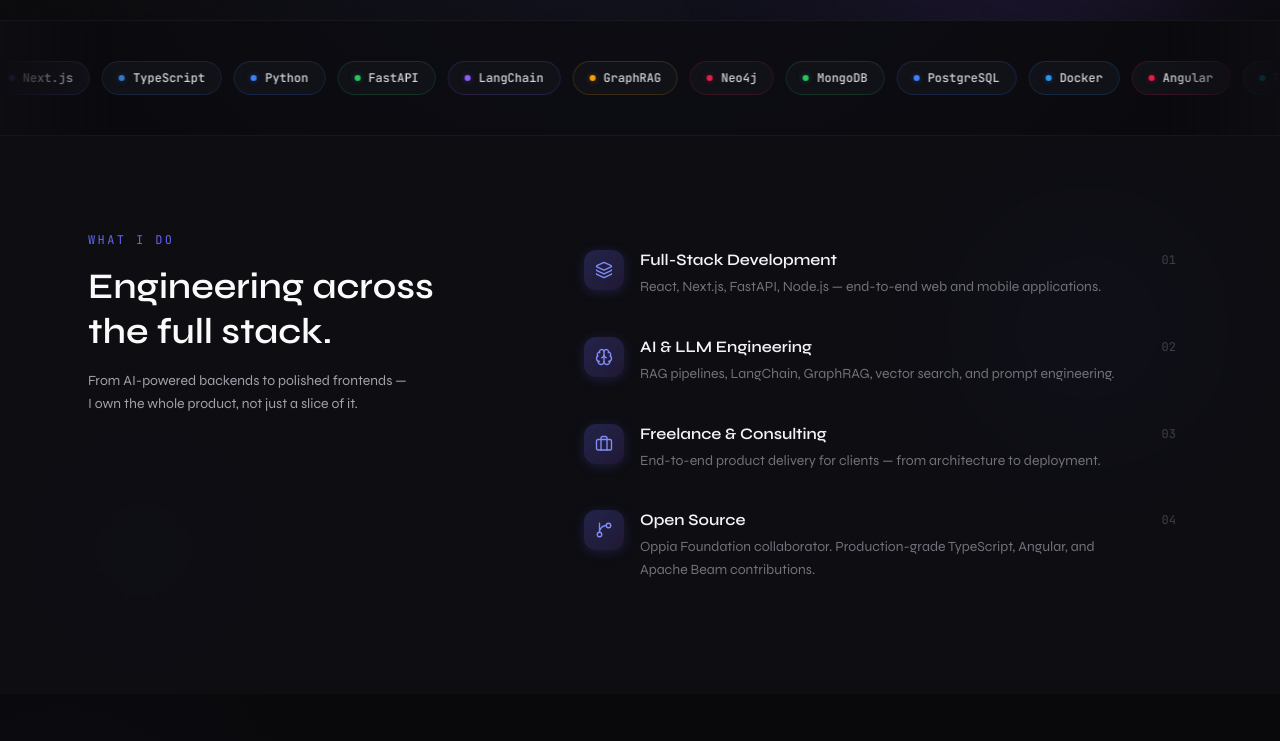
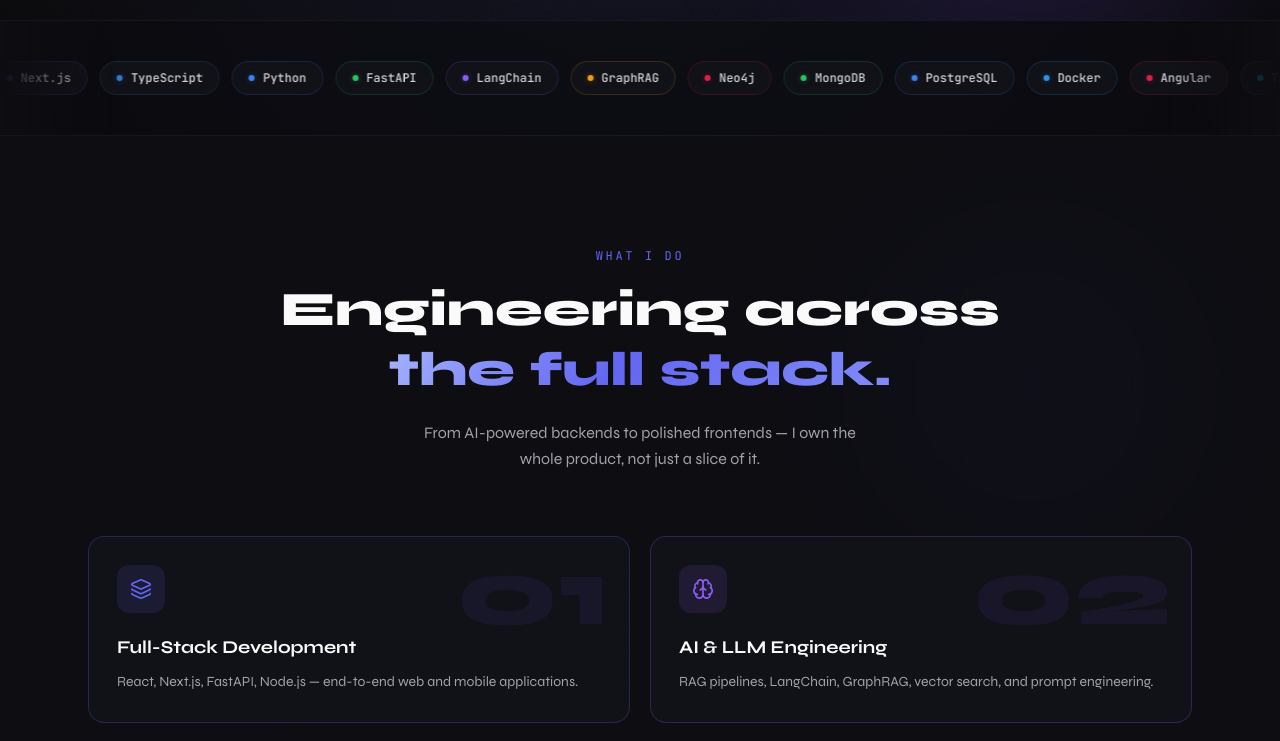
Before and after one commit to arnav25102004/arnav-portfolio, a Next.js app: page / in a window 1280 px wide. Shown: the part 780-1521 px from the top of the page. Built offline with nearby package versions, Linux system fonts and the light colour scheme.

Commit message:
redesign: glassmorphism WhatIDo cards and CTAStrip visual upgrade

```diff
--- a/components/CTAStrip.tsx
+++ b/components/CTAStrip.tsx
@@ -1,7 +1,8 @@
 "use client";
 
 import Link from "next/link";
-import { ArrowRight, Mail } from "lucide-react";
+import { ArrowRight, Mail, Zap } from "lucide-react";
+import { motion } from "framer-motion";
 import { useTheme } from "./ThemeProvider";
 import ScrollReveal from "./ScrollReveal";
 import { personalInfo } from "@/lib/data";
@@ -12,116 +13,114 @@ export default function CTAStrip() {
   const isLight = theme === "light";
 
   return (
-    <section className={`relative py-32 overflow-hidden ${isLight ? "bg-ink-50" : ""}`}>
-      {/* Rich gradient background — dark only */}
+    <section className={`relative py-36 overflow-hidden ${isLight ? "bg-ink-50" : ""}`}>
+      {/* Dark mode: rich layered background */}
       {!isLight && (
         <div className="absolute inset-0 pointer-events-none">
           <div
             className="absolute inset-0"
-            style={{
-              background: "linear-gradient(180deg, #09090b 0%, #0d0d18 40%, #111128 70%, #0d0d12 100%)",
-            }}
+            style={{ background: "linear-gradient(180deg, #09090b 0%, #0d0d18 40%, #111128 70%, #0d0d12 100%)" }}
           />
-          {/* Big center indigo glow */}
+          {/* Big centre glow */}
           <div
-            className="absolute top-1/2 left-1/2 -translate-x-1/2 -translate-y-1/2 w-[600px] h-[300px] rounded-full"
+            className="absolute top-1/2 left-1/2 -translate-x-1/2 -translate-y-1/2 w-[700px] h-[350px] rounded-full"
             style={{
               background: "radial-gradient(ellipse, rgba(99,102,241,0.22) 0%, rgba(139,92,246,0.1) 40%, transparent 70%)",
-              filter: "blur(50px)",
-            }}
-          />
-          {/* Left glow */}
-          <div
-            className="absolute top-0 left-0 w-80 h-80 rounded-full"
-            style={{
-              background: "radial-gradient(circle, rgba(79,70,229,0.15) 0%, transparent 70%)",
               filter: "blur(60px)",
             }}
           />
-          {/* Right glow */}
-          <div
-            className="absolute bottom-0 right-0 w-72 h-72 rounded-full"
-            style={{
-              background: "radial-gradient(circle, rgba(139,92,246,0.12) 0%, transparent 70%)",
-              filter: "blur(55px)",
-            }}
-          />
-          {/* Subtle grid */}
+          {/* Corner glows */}
+          <div className="absolute top-0 left-0 w-96 h-96 rounded-full"
+            style={{ background: "radial-gradient(circle, rgba(79,70,229,0.14) 0%, transparent 70%)", filter: "blur(60px)" }} />
+          <div className="absolute bottom-0 right-0 w-80 h-80 rounded-full"
+            style={{ background: "radial-gradient(circle, rgba(139,92,246,0.12) 0%, transparent 70%)", filter: "blur(55px)" }} />
           <div className="absolute inset-0 bg-grid-faint opacity-20" />
         </div>
       )}
 
       <div className="relative z-10 max-w-3xl mx-auto px-6 text-center">
         <ScrollReveal>
-          <span
-            className="inline-block text-xs font-mono mb-5 px-3 py-1.5 rounded-full tracking-[0.2em] uppercase"
-            style={{ background: "rgba(99,102,241,0.15)", color: "#818cf8", border: "1px solid rgba(99,102,241,0.25)" }}
+          {/* Badge */}
+          <motion.div
+            initial={{ scale: 0.9, opacity: 0 }}
+            whileInView={{ scale: 1, opacity: 1 }}
+            viewport={{ once: true }}
+            transition={{ duration: 0.5 }}
+            className="inline-flex items-center gap-2 mb-8 px-4 py-2 rounded-full"
+            style={{ background: "rgba(99,102,241,0.15)", border: "1px solid rgba(99,102,241,0.28)", color: "#818cf8" }}
           >
-            Open to work
-          </span>
+            <Zap size={13} className="shrink-0" />
+            <span className="text-xs font-mono tracking-[0.18em] uppercase font-medium">Open to work</span>
+          </motion.div>
 
-          <h2 className={`font-display font-black text-4xl sm:text-5xl md:text-[3.5rem] leading-tight mb-5 ${
-            isLight ? "text-ink-900" : "text-ink-50"
-          }`}>
-            Have a project in mind?
+          {/* Heading */}
+          <h2 className={`font-display font-black leading-tight mb-4 ${isLight ? "text-ink-900" : "text-ink-50"}`}
+            style={{ fontSize: "clamp(2.4rem, 6vw, 4rem)" }}>
+            Let&apos;s build something
+            <br />
+            <span className="text-gradient">remarkable together.</span>
           </h2>
 
-          {/* Gradient divider line */}
+          {/* Divider line */}
           {!isLight && (
             <div
-              className="w-24 h-px mx-auto mb-5"
-              style={{ background: "linear-gradient(90deg, transparent, #6366f1, transparent)" }}
+              className="w-28 h-px mx-auto mb-6 mt-2"
+              style={{ background: "linear-gradient(90deg, transparent, #6366f1, #8b5cf6, transparent)" }}
             />
           )}
 
-          <p className={`text-lg mb-10 ${isLight ? "text-ink-500" : "text-ink-400"}`}>
-            I&apos;m available for freelance work, full-time roles, and open-source collabs.
+          <p className={`text-lg leading-relaxed mb-12 max-w-xl mx-auto ${isLight ? "text-ink-500" : "text-ink-400"}`}>
+            I&apos;m available for full-time roles, freelance projects, and open-source collaborations.
+            Response time: usually within 24 hours.
           </p>
 
-          <div className="flex flex-col sm:flex-row items-center justify-center gap-4 mb-12">
+          {/* CTAs */}
+          <div className="flex flex-col sm:flex-row items-center justify-center gap-4 mb-14">
             <Link
               href="/contact"
-              className="group inline-flex items-center gap-2 px-7 py-3.5 bg-accent text-white font-semibold text-sm rounded-xl transition-all duration-200 hover:bg-accent-light hover:-translate-y-0.5 hover:shadow-xl hover:shadow-accent/30"
+              className="btn-shine group inline-flex items-center gap-2 px-8 py-4 bg-accent text-white font-bold text-sm rounded-xl transition-all duration-200 hover:bg-accent-light hover:-translate-y-0.5 hover:shadow-2xl hover:shadow-accent/35"
             >
               Let&apos;s Talk
               <ArrowRight size={16} className="transition-transform group-hover:translate-x-1" />
             </Link>
             <a
               href={`mailto:${personalInfo.email}`}
-              className={`text-sm font-mono transition-colors px-4 py-2 rounded-lg border ${
+              className={`inline-flex items-center gap-2 text-sm font-mono px-5 py-3.5 rounded-xl border transition-all duration-200 hover:-translate-y-0.5 ${
                 isLight
-                  ? "border-ink-200 text-ink-500 hover:border-ink-400 hover:text-ink-800"
-                  : "border-white/10 text-ink-500 hover:border-accent/50 hover:text-ink-200"
+                  ? "border-ink-200 text-ink-500 hover:border-accent hover:text-accent hover:bg-accent/5"
+                  : "border-white/10 text-ink-500 hover:border-accent/50 hover:text-ink-200 hover:bg-accent/8"
               }`}
             >
+              <Mail size={14} />
               {personalInfo.email}
             </a>
           </div>
 
-          {/* Divider */}
+          {/* Socials divider */}
           <div
             className={`flex items-center justify-center gap-4 pt-8 border-t ${
               isLight ? "border-ink-200" : "border-white/8"
             }`}
           >
+            <span className={`text-xs font-mono mr-2 ${isLight ? "text-ink-400" : "text-ink-600"}`}>Find me on</span>
             {[
               { href: personalInfo.github, label: "GitHub", icon: <GithubIcon size={18} /> },
               { href: personalInfo.linkedin, label: "LinkedIn", icon: <LinkedinIcon size={18} /> },
-              { href: `mailto:${personalInfo.email}`, label: "Email", icon: <Mail size={18} /> },
             ].map(({ href, label, icon }) => (
               <a
                 key={label}
                 href={href}
-                target={href.startsWith("http") ? "_blank" : undefined}
+                target="_blank"
                 rel="noopener noreferrer"
                 aria-label={label}
-                className={`p-2.5 rounded-xl transition-all duration-200 hover:-translate-y-0.5 ${
+                className={`flex items-center gap-2 px-4 py-2 rounded-lg border text-sm font-medium transition-all duration-200 hover:-translate-y-0.5 hover:border-accent hover:text-accent ${
                   isLight
-                    ? "text-ink-400 hover:text-ink-800 hover:bg-ink-100"
-                    : "text-ink-600 hover:text-ink-200 hover:bg-white/8"
+                    ? "border-ink-200 text-ink-500 bg-white"
+                    : "border-white/10 text-ink-400 hover:bg-accent/8"
                 }`}
               >
                 {icon}
+                {label}
               </a>
             ))}
           </div>
--- a/components/WhatIDo.tsx
+++ b/components/WhatIDo.tsx
@@ -1,5 +1,6 @@
 "use client";
 
+import { motion } from "framer-motion";
 import { Layers, Brain, GitBranch, Briefcase } from "lucide-react";
 import { domains } from "@/lib/data";
 import { useTheme } from "./ThemeProvider";
@@ -12,86 +13,108 @@ const iconMap: Record<string, React.ComponentType<{ size?: number; strokeWidth?:
   briefcase: Briefcase,
 };
 
+const CARD_STYLES = [
+  { color: "#6366f1", gradient: "rgba(99,102,241,0.12)", border: "rgba(99,102,241,0.25)" },
+  { color: "#8b5cf6", gradient: "rgba(139,92,246,0.12)", border: "rgba(139,92,246,0.25)" },
+  { color: "#3b82f6", gradient: "rgba(59,130,246,0.12)", border: "rgba(59,130,246,0.25)" },
+  { color: "#a855f7", gradient: "rgba(168,85,247,0.12)", border: "rgba(168,85,247,0.25)" },
+];
+
 export default function WhatIDo() {
   const { theme } = useTheme();
   const isLight = theme === "light";
 
   return (
-    <section
-      className={`relative py-24 overflow-hidden ${isLight ? "bg-ink-50" : "bg-navy-800"}`}
-    >
-      {/* Section background orbs */}
+    <section className={`relative py-28 overflow-hidden ${isLight ? "bg-ink-50" : "bg-navy-800"}`}>
       {!isLight && (
         <div className="absolute inset-0 pointer-events-none">
           <div
-            className="absolute top-0 right-0 w-96 h-96 rounded-full opacity-30"
-            style={{ background: "radial-gradient(circle, rgba(99,102,241,0.15) 0%, transparent 70%)", filter: "blur(60px)" }}
+            className="absolute top-0 right-0 w-[500px] h-[500px] rounded-full opacity-25"
+            style={{ background: "radial-gradient(circle, rgba(99,102,241,0.2) 0%, transparent 70%)", filter: "blur(80px)" }}
           />
           <div
-            className="absolute bottom-0 left-0 w-72 h-72 rounded-full opacity-20"
-            style={{ background: "radial-gradient(circle, rgba(139,92,246,0.12) 0%, transparent 70%)", filter: "blur(50px)" }}
+            className="absolute bottom-0 left-0 w-96 h-96 rounded-full opacity-20"
+            style={{ background: "radial-gradient(circle, rgba(139,92,246,0.15) 0%, transparent 70%)", filter: "blur(60px)" }}
           />
-          <div className="absolute inset-0 bg-grid opacity-30" />
+          <div className="absolute inset-0 bg-grid opacity-20" />
         </div>
       )}
 
       <div className="relative z-10 max-w-6xl mx-auto px-6">
-        <div className="grid grid-cols-1 lg:grid-cols-[1fr_1.5fr] gap-16 items-start">
-
-          {/* Left: heading */}
-          <ScrollReveal>
-            <p className="text-accent font-mono text-xs mb-4 uppercase tracking-[0.2em]">
-              What I Do
-            </p>
-            <h2 className={`font-display font-semibold text-3xl sm:text-4xl leading-tight mb-4 ${isLight ? "text-ink-900" : "text-ink-50"}`}>
-              Engineering across
-              <br />the full stack.
+        {/* Section heading */}
+        <ScrollReveal className="text-center mb-16">
+          <p className="text-accent font-mono text-xs mb-4 uppercase tracking-[0.22em]">What I Do</p>
+          <h2 className={`font-display font-black text-4xl sm:text-5xl leading-tight ${isLight ? "text-ink-900" : "text-ink-50"}`}>
+            Engineering across<br />
+            <span className="text-gradient">the full stack.</span>
           </h2>
-            <p className={`text-sm leading-relaxed max-w-xs ${isLight ? "text-ink-500" : "text-ink-400"}`}>
+          <p className={`mt-5 text-base max-w-md mx-auto leading-relaxed ${isLight ? "text-ink-500" : "text-ink-400"}`}>
             From AI-powered backends to polished frontends — I own the whole product, not just a slice of it.
           </p>
         </ScrollReveal>
 
-          {/* Right: stacked items */}
-          <div className="space-y-1">
+        {/* Cards grid */}
+        <div className="grid grid-cols-1 sm:grid-cols-2 gap-5">
           {domains.map((domain, i) => {
             const Icon = iconMap[domain.icon] ?? Layers;
+            const style = CARD_STYLES[i % CARD_STYLES.length];
+
             return (
-                <ScrollReveal key={domain.title} delay={i * 0.07}>
+              <motion.div
+                key={domain.title}
+                initial={{ opacity: 0, y: 28 }}
+                whileInView={{ opacity: 1, y: 0 }}
+                viewport={{ once: true, margin: "-60px" }}
+                transition={{ duration: 0.55, delay: i * 0.09, ease: [0.22, 1, 0.36, 1] }}
+                whileHover={{ y: -6, transition: { duration: 0.25 } }}
+                className={`group relative rounded-2xl p-7 overflow-hidden cursor-default transition-shadow duration-300 ${
+                  isLight
+                    ? "bg-white border border-ink-200 hover:shadow-xl hover:shadow-ink-200/60"
+                    : "bg-navy-700 border hover:shadow-2xl"
+                }`}
+                style={{ borderColor: isLight ? undefined : style.border }}
+              >
+                {/* Large background number */}
                 <div
-                    className={`group flex items-start gap-4 px-4 py-4 rounded-xl transition-all duration-200 cursor-default ${
-                      isLight
-                        ? "hover:bg-ink-100"
-                        : "hover:bg-white/5 hover:shadow-inner"
-                    }`}
+                  className="absolute right-5 top-2 font-display font-black text-[6rem] leading-none select-none pointer-events-none transition-transform duration-300 group-hover:scale-110 group-hover:translate-x-1"
+                  style={{ color: `${style.color}14` }}
                 >
-                    {/* Icon with accent background */}
+                  {String(i + 1).padStart(2, "0")}
+                </div>
+
+                {/* Icon */}
                 <div
-                      className="w-10 h-10 rounded-xl flex items-center justify-center shrink-0 mt-0.5 transition-all duration-200 group-hover:scale-105"
-                      style={{
-                        background: "linear-gradient(135deg, rgba(99,102,241,0.25) 0%, rgba(139,92,246,0.15) 100%)",
-                        boxShadow: "0 2px 12px rgba(99,102,241,0.2)",
-                        color: "#818cf8",
-                      }}
+                  className="relative z-10 w-12 h-12 rounded-xl flex items-center justify-center mb-5 transition-transform duration-200 group-hover:scale-110"
+                  style={{ background: style.gradient, color: style.color }}
                 >
-                      <Icon size={18} strokeWidth={1.8} />
+                  <Icon size={22} strokeWidth={1.8} />
                 </div>
-                    <div className="flex-1">
-                      <h3 className={`font-display font-semibold text-base mb-1 ${isLight ? "text-ink-800" : "text-ink-100"}`}>
+
+                {/* Content */}
+                <h3 className={`relative z-10 font-display font-bold text-lg mb-2.5 ${isLight ? "text-ink-900" : "text-ink-50"}`}>
                   {domain.title}
                 </h3>
-                      <p className={`text-sm leading-relaxed ${isLight ? "text-ink-500" : "text-ink-500"}`}>
+                <p className={`relative z-10 text-sm leading-relaxed ${isLight ? "text-ink-500" : "text-ink-400"}`}>
                   {domain.desc}
                 </p>
-                    </div>
-                    <div className={`ml-2 text-xs font-mono mt-1 shrink-0 tabular-nums ${isLight ? "text-ink-300" : "text-ink-700"}`}>
-                      0{i + 1}
-                    </div>
-                  </div>
-                </ScrollReveal>
+
+                {/* Animated bottom accent line */}
+                <div
+                  className="absolute bottom-0 left-0 h-0.5 w-0 group-hover:w-full transition-all duration-500 rounded-b-2xl"
+                  style={{ background: `linear-gradient(90deg, ${style.color}, transparent)` }}
+                />
+
+                {/* Corner glow on hover */}
+                <div
+                  className="absolute bottom-0 right-0 w-40 h-40 rounded-full opacity-0 group-hover:opacity-100 transition-opacity duration-300 pointer-events-none"
+                  style={{
+                    background: `radial-gradient(circle at center, ${style.color}18 0%, transparent 70%)`,
+                    filter: "blur(20px)",
+                  }}
+                />
+              </motion.div>
             );
           })}
-          </div>
         </div>
       </div>
     </section>
```
Lines whose indentation alone changed are shown as unchanged.
